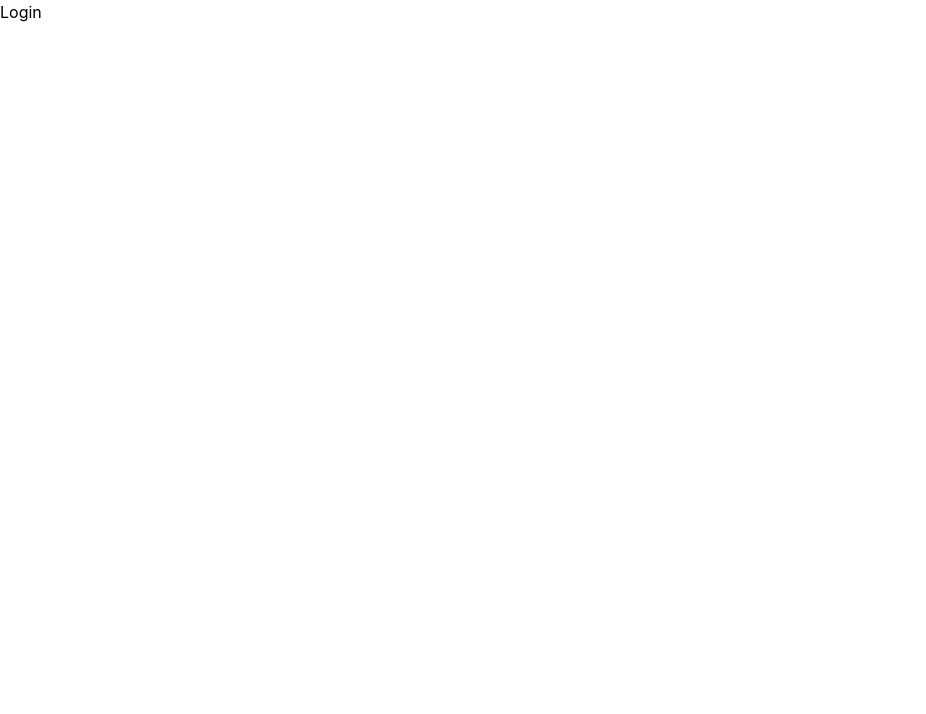
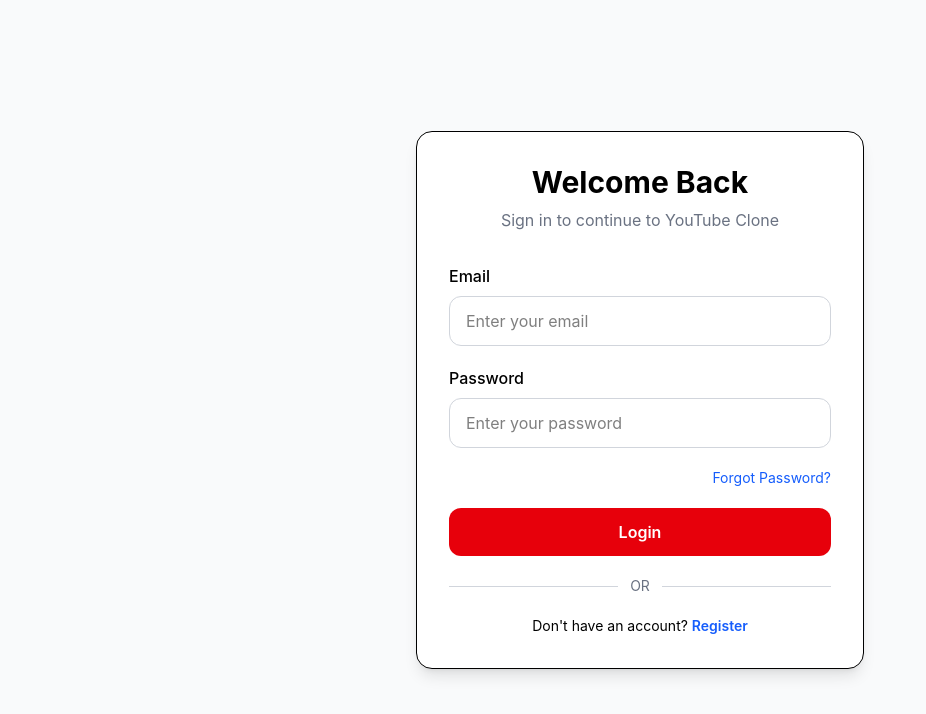
Before and after one commit to mohitsingh540zs-dotcom/youtube-clone, a React (Vite) app in the folder youtube_frontend/: page /login in a window 1280 px wide. Shown: the top 714 px of the page, without its empty margins (0-926 px from the left). Built offline with nearby package versions, Linux system fonts and the light colour scheme.

Commit message:
Added login page

```diff
--- a/youtube_frontend/src/components/Navbar.jsx
+++ b/youtube_frontend/src/components/Navbar.jsx
@@ -60,7 +60,7 @@
                 </button>
 
                 {/* Profile */}
-                <Link to={'/login'} className="rounded-full text-blue-500 hover:bg-gray-100 transition p-1 flex items-center gap-2 p-2">
+                <Link to={'/login'} className="rounded-full text-blue-500 hover:bg-gray-100 transition flex items-center gap-2 p-2">
                     <UserCircle size={30} /> Sign-In
                 </Link>
 
--- a/youtube_frontend/src/pages/Login.jsx
+++ b/youtube_frontend/src/pages/Login.jsx
@@ -1,9 +1,102 @@
-import React from 'react'
+import { Link } from "react-router-dom";
 
 const Login = () => {
   return (
-    <div>Login</div>
-  )
-}
+    <div className="min-h-screen bg-gray-50 flex items-center justify-center px-4">
 
-export default Login
+      <div className="w-full max-w-md bg-white border rounded-2xl shadow-lg p-8">
+
+        {/* Heading */}
+        <div className="text-center mb-8">
+          <h1 className="text-3xl font-bold">
+            Welcome Back
+          </h1>
+
+          <p className="text-gray-500 mt-2">
+            Sign in to continue to YouTube Clone
+          </p>
+        </div>
+
+        <form className="flex flex-col gap-5">
+
+          {/* Email */}
+          <div>
+            <label
+              htmlFor="email"
+              className="block mb-2 font-medium"
+            >
+              Email
+            </label>
+
+            <input
+              id="email"
+              name="email"
+              type="email"
+              placeholder="Enter your email"
+              className="w-full border border-gray-300 rounded-xl px-4 py-3 outline-none focus:border-red-500"
+            />
+          </div>
+
+          {/* Password */}
+          <div>
+            <label
+              htmlFor="password"
+              className="block mb-2 font-medium"
+            >
+              Password
+            </label>
+
+            <input
+              id="password"
+              name="password"
+              type="password"
+              placeholder="Enter your password"
+              className="w-full border border-gray-300 rounded-xl px-4 py-3 outline-none focus:border-red-500"
+            />
+          </div>
+
+          {/* Forgot Password */}
+          <div className="flex justify-end">
+            <Link
+              to="/forgot-password"
+              className="text-sm text-blue-600 hover:underline"
+            >
+              Forgot Password?
+            </Link>
+          </div>
+
+          {/* Login Button */}
+          <button
+            type="submit"
+            className="w-full bg-red-600 hover:bg-red-700 transition text-white font-semibold py-3 rounded-xl"
+          >
+            Login
+          </button>
+
+          {/* Divider */}
+          <div className="flex items-center gap-3">
+            <div className="flex-1 h-px bg-gray-300"></div>
+            <span className="text-sm text-gray-500">OR</span>
+            <div className="flex-1 h-px bg-gray-300"></div>
+          </div>
+
+          {/* Register */}
+          <p className="text-center text-sm">
+            Don't have an account?{" "}
+            <Link
+              to="/register"
+              className="text-blue-600 font-semibold hover:underline"
+            >
+              Register
+            </Link>
+          </p>
+
+        </form>
+
+      </div>
+
+    </div>
+  );
+};
+
+export default Login;
```
